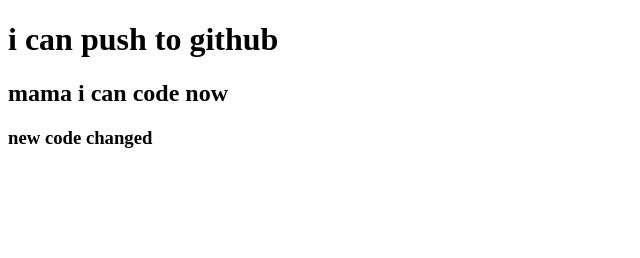
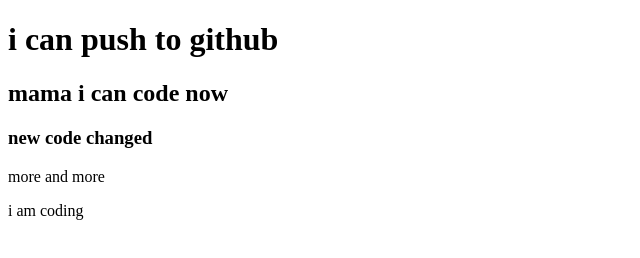
Before and after one commit to asifzamann/second-attempt, a plain HTML site: page index.html in a window 1280 px wide. Shown: the whole page, without its empty margins (0-640 px from the left). Drawn offline with Linux system fonts and the light colour scheme.

Commit message:
style korsi

```diff
--- a/index.html
+++ b/index.html
@@ -10,5 +10,7 @@
     <h1>i can push to github</h1>
     <h2>mama i can code now</h2>
     <h3>new code changed</h3>
+    <p>more and more</p>
+    <p>i am coding</p>
 </body>
 </html>
--- /dev/null
+++ b/style.css
@@ -0,0 +1,3 @@
+p{
+    color: red;
+}
```
